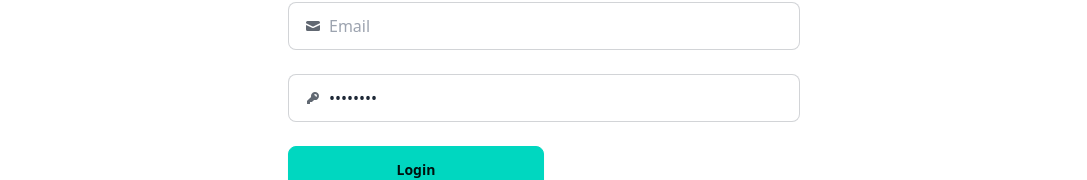
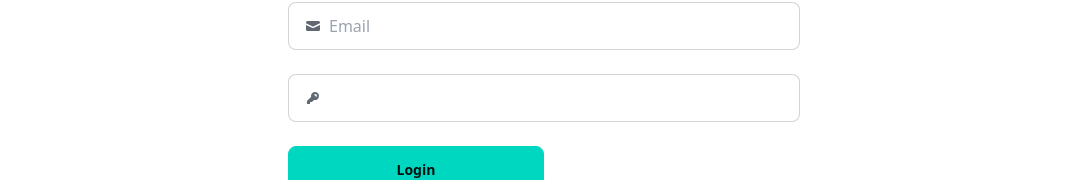
Before and after one commit to MirazZim/Email-Password-Auth, a React (Vite) app: page /register in a window 1280 px wide. Shown: the part 170-350 px from the top of the page, without its empty margins (96-1183 px from the left). Built offline with nearby package versions, Linux system fonts and the light colour scheme.

Commit message:
Did some minor Changes

```diff
--- a/src/Components/Register/Register.jsx
+++ b/src/Components/Register/Register.jsx
@@ -4,7 +4,8 @@ const Register = () => {
 
     const handleRegister = (event) => {
         event.preventDefault();
-        console.log(event.target.email.value)
+        console.log('Email : ',event.target.email.value)
+        console.log('Password : ',event.target.password.value)
     }
 
     return (
@@ -24,7 +25,9 @@ const Register = () => {
                     </svg>
                     <input type="email"  name="email" className="grow" placeholder="Email" />
                 </label>
+
                 <br />
+
                 <label className=" input input-bordered flex items-center gap-2">
                     <svg
                         xmlns="http://www.w3.org/2000/svg"
@@ -36,7 +39,7 @@ const Register = () => {
                             d="M14 6a4 4 0 0 1-4.899 3.899l-1.955 1.955a.5.5 0 0 1-.353.146H5v1.5a.5.5 0 0 1-.5.5h-2a.5.5 0 0 1-.5-.5v-2.293a.5.5 0 0 1 .146-.353l3.955-3.955A4 4 0 1 1 14 6Zm-4-2a.75.75 0 0 0 0 1.5.5.5 0 0 1 .5.5.75.75 0 0 0 1.5 0 2 2 0 0 0-2-2Z"
                             clipRule="evenodd" />
                     </svg>
-                    <input type="password" className="grow" value="password" />
+                    <input type="password" name="password" className="grow"  />
                 </label>
                     <br />
                     <button className="btn btn-accent btn-wide">Login</button>
```
